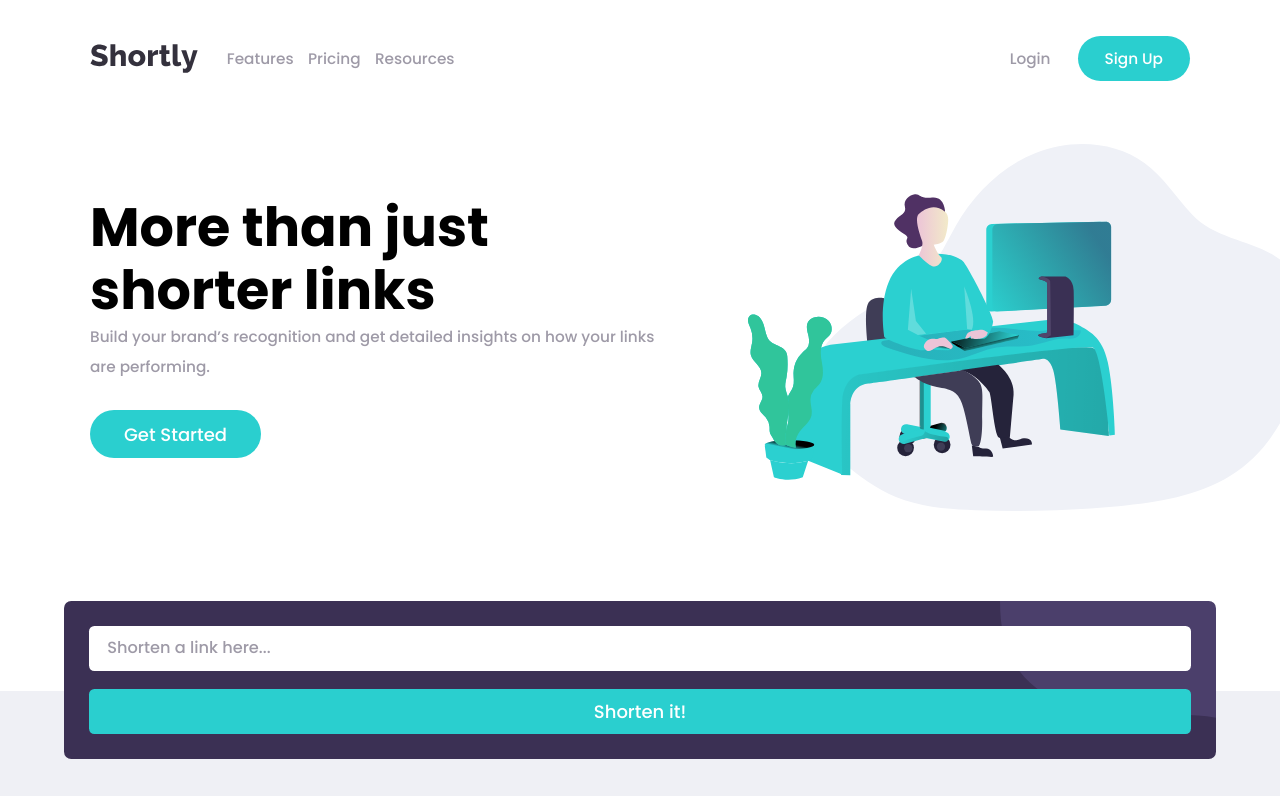
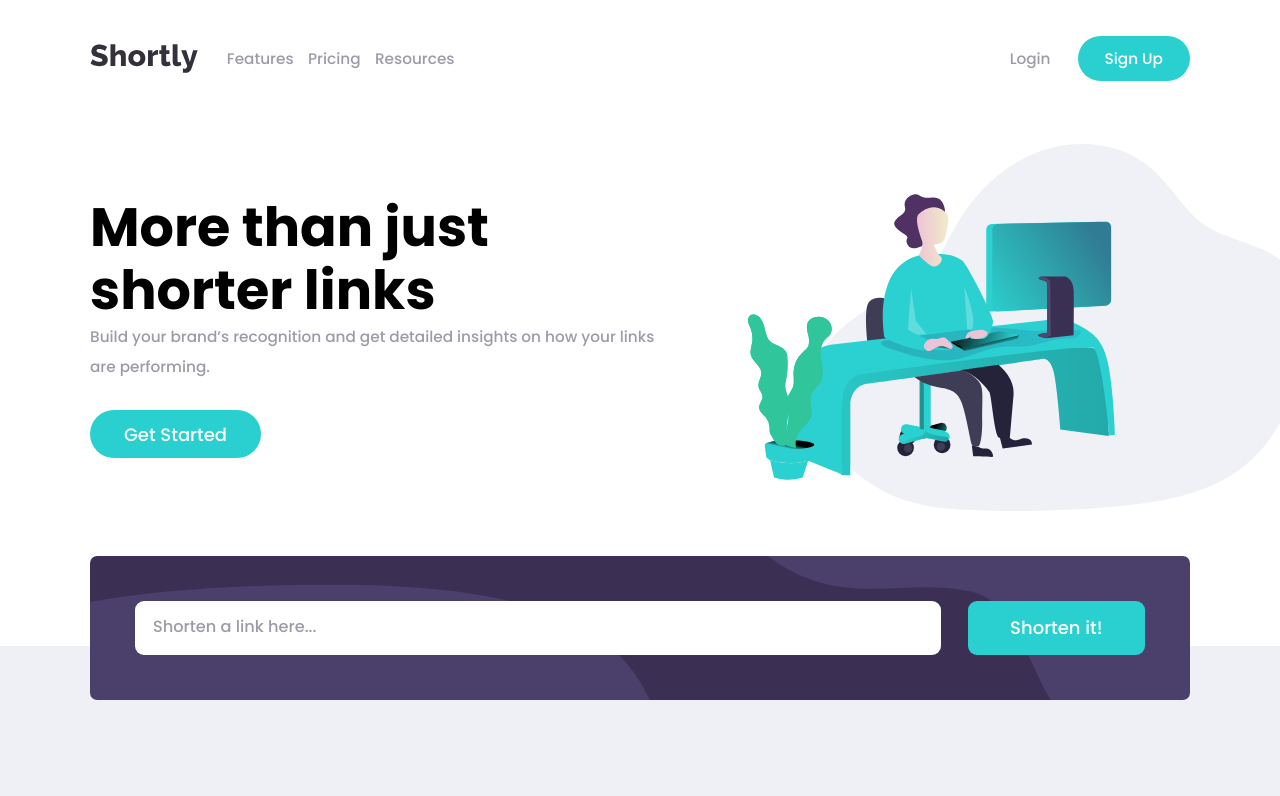
Before and after one commit to 0-BSCode/url-shortening-api, a React (Create React App) app in the folder frontend/: page / in a window 1280 px wide. Shown: the top 796 px of the page. Built offline with nearby package versions, Linux system fonts and the light colour scheme.

Commit message:
Desktop design for links component

```diff
--- a/frontend/src/components/Hero/Hero.module.css
+++ b/frontend/src/components/Hero/Hero.module.css
@@ -43,7 +43,7 @@
     .hero__content,
     .hero__img {
         padding-top: 1.5rem;
-        padding-bottom: 10rem;
+        padding-bottom: 7.5rem;
         grid-row: 1;
     }
 
--- a/frontend/src/components/Links/Link/Link.jsx
+++ b/frontend/src/components/Links/Link/Link.jsx
@@ -2,6 +2,8 @@ import React from 'react'
 import styles from '../Links.module.css'
 
 const Link = ({original, shortened}) => {
+  let width = window.innerWidth
+  let originalLink = ''
 
   const copyText = e => {
     e.preventDefault()
@@ -20,10 +22,17 @@ const Link = ({original, shortened}) => {
     })
   }
 
+  if (width >= 1024) {
+    if (original.length <= 50) originalLink = original
+    else originalLink = `${original.slice(0,50)}...`
+  } else {
+    originalLink = `${original.slice(0, 27)}...`
+  }
+
   return (
     <div className={`${styles.link} ${styles.links__cell}`}>
         <p className={styles.link__original} href={original}>
-            {`${original.slice(0, 27)}...`}
+            {originalLink}
         </p>
         <div className={styles.link__divider} />
         <p className={styles.link__shortened} >
--- a/frontend/src/components/Links/Links.jsx
+++ b/frontend/src/components/Links/Links.jsx
@@ -21,14 +21,18 @@ const Links = () => {
     const errText = document.querySelector(`.${styles.links__error}`)
     const formInput = document.querySelector(`.${styles.links__input}`)
     const customRed = getComputedStyle(document.documentElement).getPropertyValue('--red')
+    const customGray = getComputedStyle(document.documentElement).getPropertyValue('--gray-violet')
 
     if (links['isError']) {
       errText.style.display = 'block';
       formInput.style.border = `0.15rem solid ${customRed}`;
+      formInput.style.setProperty("--placeholder-color", customRed);
     } else {
       errText.style.display = 'none';
       formInput.style.border = `none`;
       formInput.value = text
+      formInput.style.setProperty("--placeholder-color", customGray);
+
     }
   })
 
--- a/frontend/src/components/Links/Links.module.css
+++ b/frontend/src/components/Links/Links.module.css
@@ -1,3 +1,7 @@
+:root {
+    --placeholder-color: var(--gray-violet);
+}
+
 .links {
     position: relative;
     max-width: 90%;
@@ -21,6 +25,7 @@
     background-position: top right;
     background-size: 12rem;
     padding: 1.4rem;
+    position: relative;
 }
 
 .links__form * {
@@ -40,7 +45,7 @@
 
 .links__input::placeholder {
     font-family: 'Poppins';
-    color: var(--gray-violet);
+    color: var(--placeholder-color);
     font-size: 0.9rem;
 }
 
@@ -91,3 +96,68 @@
 .link__copyCopied {
     background-color: var(--dark-violet);
 }
+
+@media screen and (min-width: 1024px) {
+    .links {
+        max-width: 100%;
+        margin-inline: 5rem;
+    }
+
+    .links__form {
+        flex-direction: row;
+        column-gap: 1.5rem;
+        padding: 2.5rem;
+        background-image: url("../../images/bg-shorten-desktop.svg");
+        background-size: cover;
+    }
+
+    .links__input,
+    .links__submit {
+        height: 3rem;
+        border-radius: 0.5rem;
+    }
+
+    .links__input {
+        flex-grow: 6;
+    }
+
+    .links__submit {
+        flex-grow: 1;
+    }
+
+    .links__error {
+        position: absolute;
+        bottom: 1rem;
+        font-size: 0.55rem;
+    }
+
+    /* Individual links */
+    .link {
+        display: grid;
+        grid-template-columns: 4fr 2fr 1fr;
+        column-gap: 1rem;
+        align-items: center;
+        padding: 1rem;
+    }
+
+    .link__original,
+    .link__shortened,
+    .link__copy {
+        font-size: 0.75rem;
+    }
+
+    .link__shortened {
+        margin: 0;
+        justify-self: end;
+    }
+
+    .link__divider {
+        display: none;
+    }
+
+    .link__copy {
+        height: 2rem;
+        width: 90%;
+        justify-self: end;
+    }
+}
```
